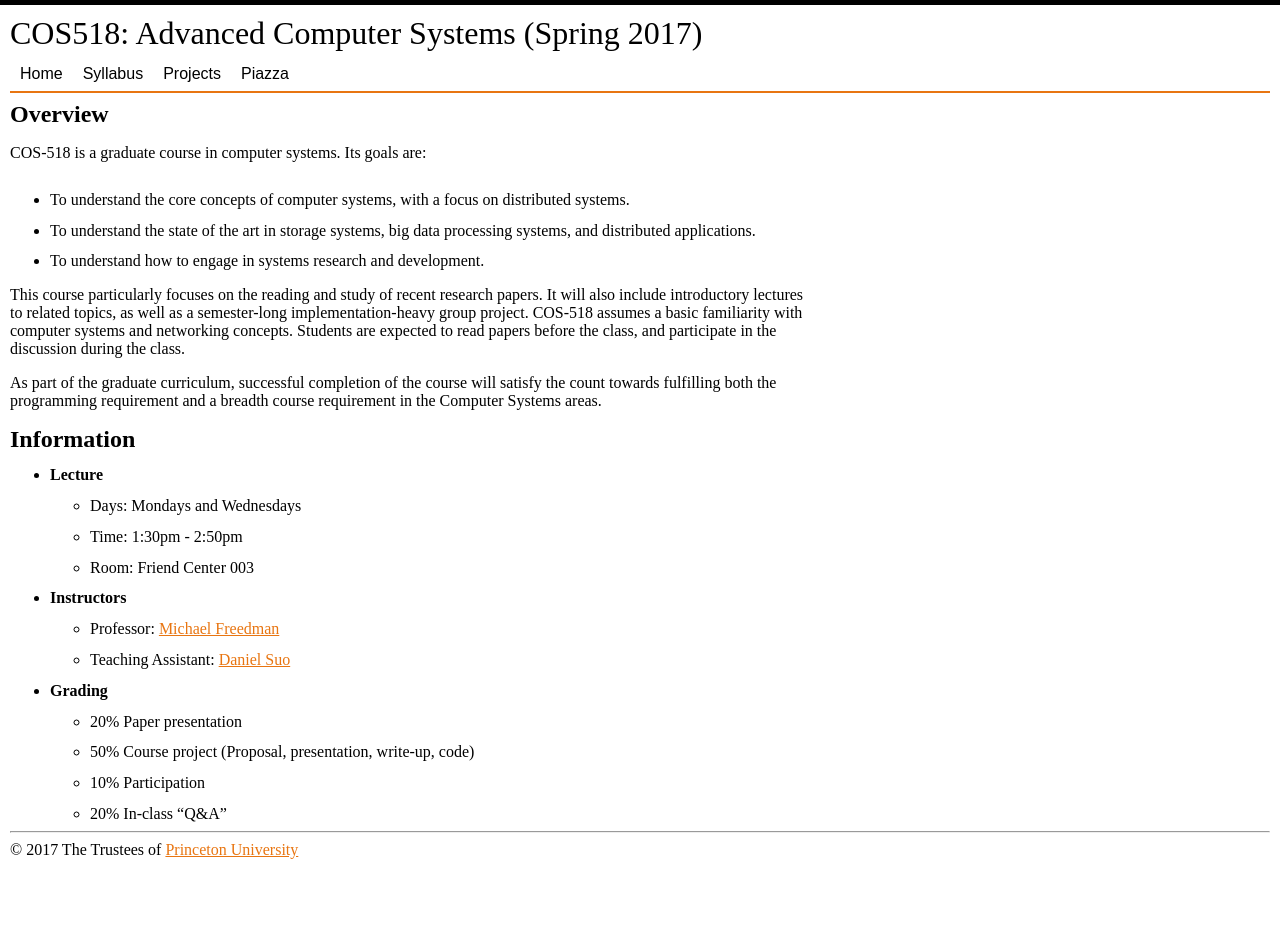
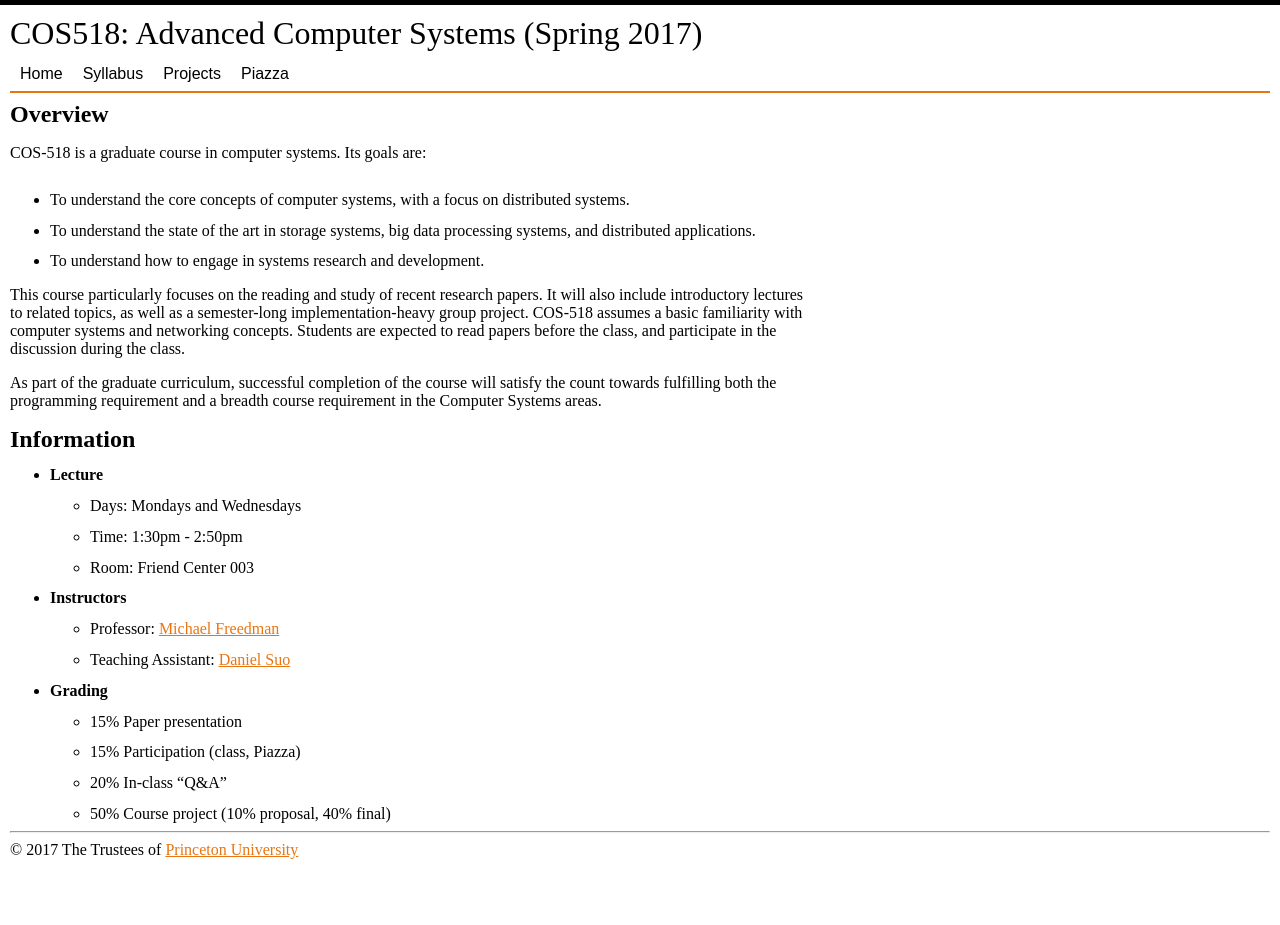
Before and after one commit to COS518/cos518.github.io, a Jekyll site: the page built from index.md, in a window 1280 px wide. Built offline with Jekyll 4.4.1, drawn with Linux system fonts in a browser that asks for light colours; our own code applies the rules of GitHub Pages for plain Markdown files.

Commit message:
Updated grading rubric

```diff
--- a/index.md
+++ b/index.md
@@ -23,7 +23,7 @@ As part of the graduate curriculum, successful completion of the course will sat
   - Professor: [Michael Freedman](http://www.cs.princeton.edu/~mfreed/)
   - Teaching Assistant: [Daniel Suo](http://www.cs.princeton.edu/~dsuo)
 - **Grading**
-  - 20% Paper presentation
-  - 50% Course project (Proposal, presentation, write-up, code)
-  - 10% Participation
+  - 15% Paper presentation
+  - 15% Participation (class, Piazza)
   - 20% In-class "Q&A"
+  - 50% Course project (10% proposal, 40% final)
```
